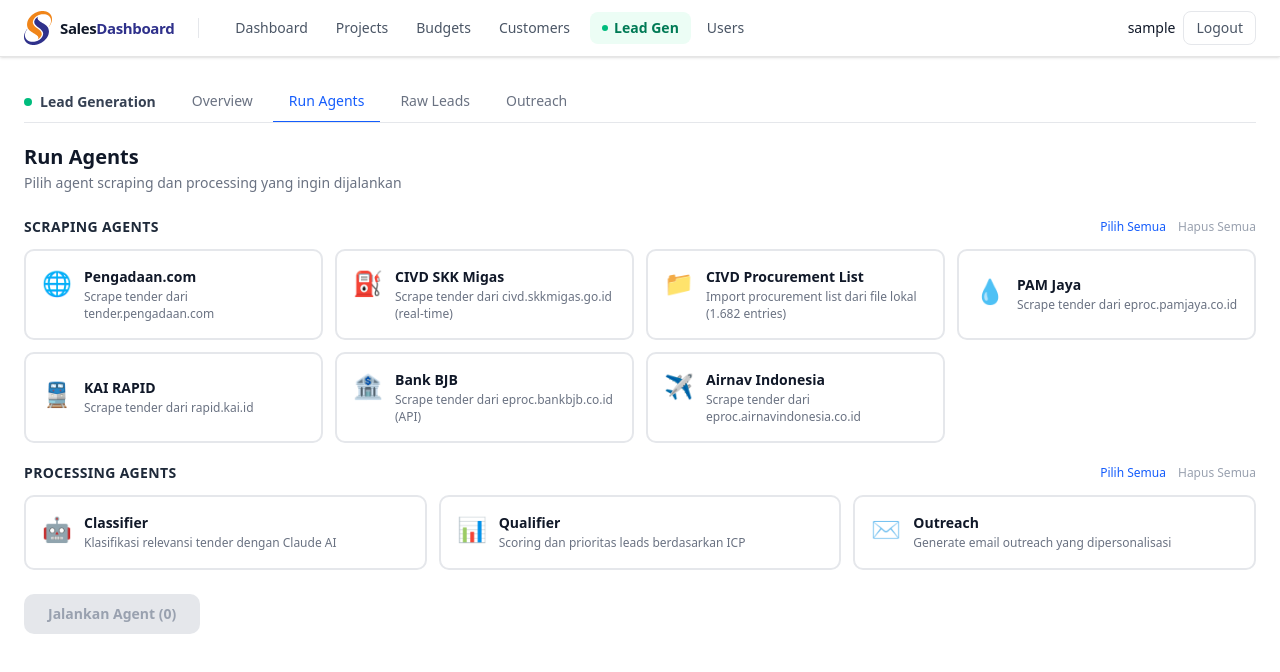
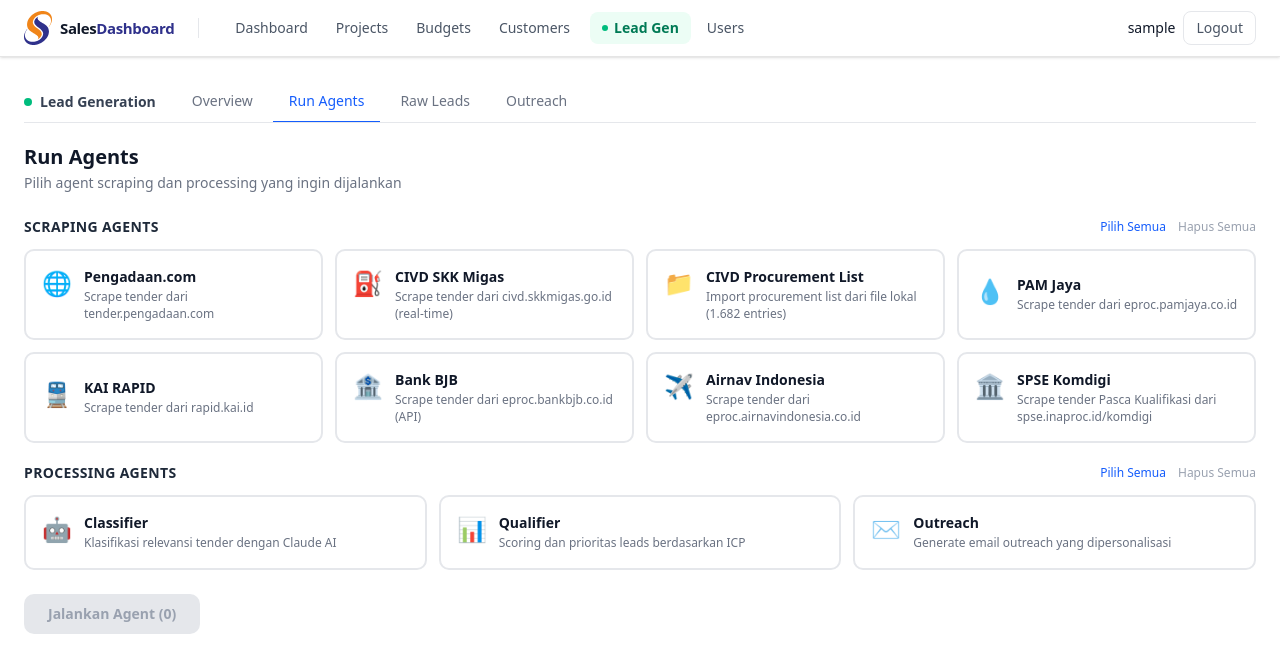
Before and after one commit to andripriyatnaputra/sales-system, a Next.js app in the folder frontend/: page /leadgen/agents in a window 1280 px wide. Shown: the top 672 px of the page. Built offline with nearby package versions, Linux system fonts and the light colour scheme; sample sign-in values are in the browser's storage.

Commit message:
updafe FE add SPSE

```diff
--- a/frontend/app/(app)/leadgen/agents/page.tsx
+++ b/frontend/app/(app)/leadgen/agents/page.tsx
@@ -11,6 +11,7 @@
   | "kai"
   | "bjb"
   | "airnav"
+  | "spse-komdigi"
   | "classifier"
   | "qualifier"
   | "outreach";
@@ -30,7 +31,8 @@
   { id: "pamjaya",   name: "PAM Jaya",              description: "Scrape tender dari eproc.pamjaya.co.id",                    category: "scraping",    icon: "💧" },
   { id: "kai",       name: "KAI RAPID",             description: "Scrape tender dari rapid.kai.id",                           category: "scraping",    icon: "🚆" },
   { id: "bjb",       name: "Bank BJB",              description: "Scrape tender dari eproc.bankbjb.co.id (API)",              category: "scraping",    icon: "🏦" },
-  { id: "airnav",    name: "Airnav Indonesia",       description: "Scrape tender dari eproc.airnavindonesia.co.id",            category: "scraping",    icon: "✈️" },
+  { id: "airnav",       name: "Airnav Indonesia",        description: "Scrape tender dari eproc.airnavindonesia.co.id",            category: "scraping",    icon: "✈️" },
+  { id: "spse-komdigi", name: "SPSE Komdigi",          description: "Scrape tender Pasca Kualifikasi dari spse.inaproc.id/komdigi", category: "scraping",    icon: "🏛️" },
   { id: "classifier", name: "Classifier",           description: "Klasifikasi relevansi tender dengan Claude AI",             category: "processing",  icon: "🤖" },
   { id: "qualifier",  name: "Qualifier",            description: "Scoring dan prioritas leads berdasarkan ICP",               category: "processing",  icon: "📊" },
   { id: "outreach",   name: "Outreach",             description: "Generate email outreach yang dipersonalisasi",              category: "processing",  icon: "✉️" },
```
